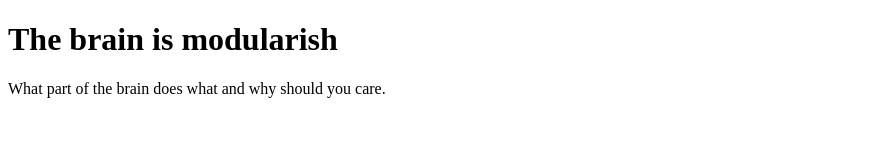
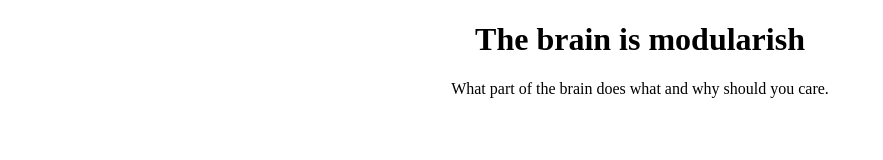
Before and after one commit to Gelenhaus/centeringThingsCss, a plain HTML site: page index.html in a window 1280 px wide. Shown: the whole page, without its empty margins (0-883 px from the left). Drawn offline with Linux system fonts and the light colour scheme.

Commit message:
centering divs practce

```diff
--- a/index.html
+++ b/index.html
@@ -5,12 +5,18 @@
     <meta http-equiv="X-UA-Compatible" content="IE=edge">
     <meta name="viewport" content="width=device-width, initial-scale=1.0">
     <title>Do you know what this area of the brain does?</title>
+    <link rel="stylesheet" href="style.css">
 </head>
 <body>
-    <h1> The brain is modularish</h1>
-    <p>
-        What part of the brain does what and why should you care.
-    </p>
+    <div>
+        <h1> The brain is modularish</h1>
+    </div>
+    <div>
+       <p>
+             What part of the brain does what and why should you care.
+       </p>
+    </div>
+
     <img>
 </body>
 </html>
--- /dev/null
+++ b/style.css
@@ -0,0 +1,5 @@
+div {
+    margin: auto;
+    width: 60%;
+    text-align: center;
+}
```
Also changed, not shown: 1 other file.
